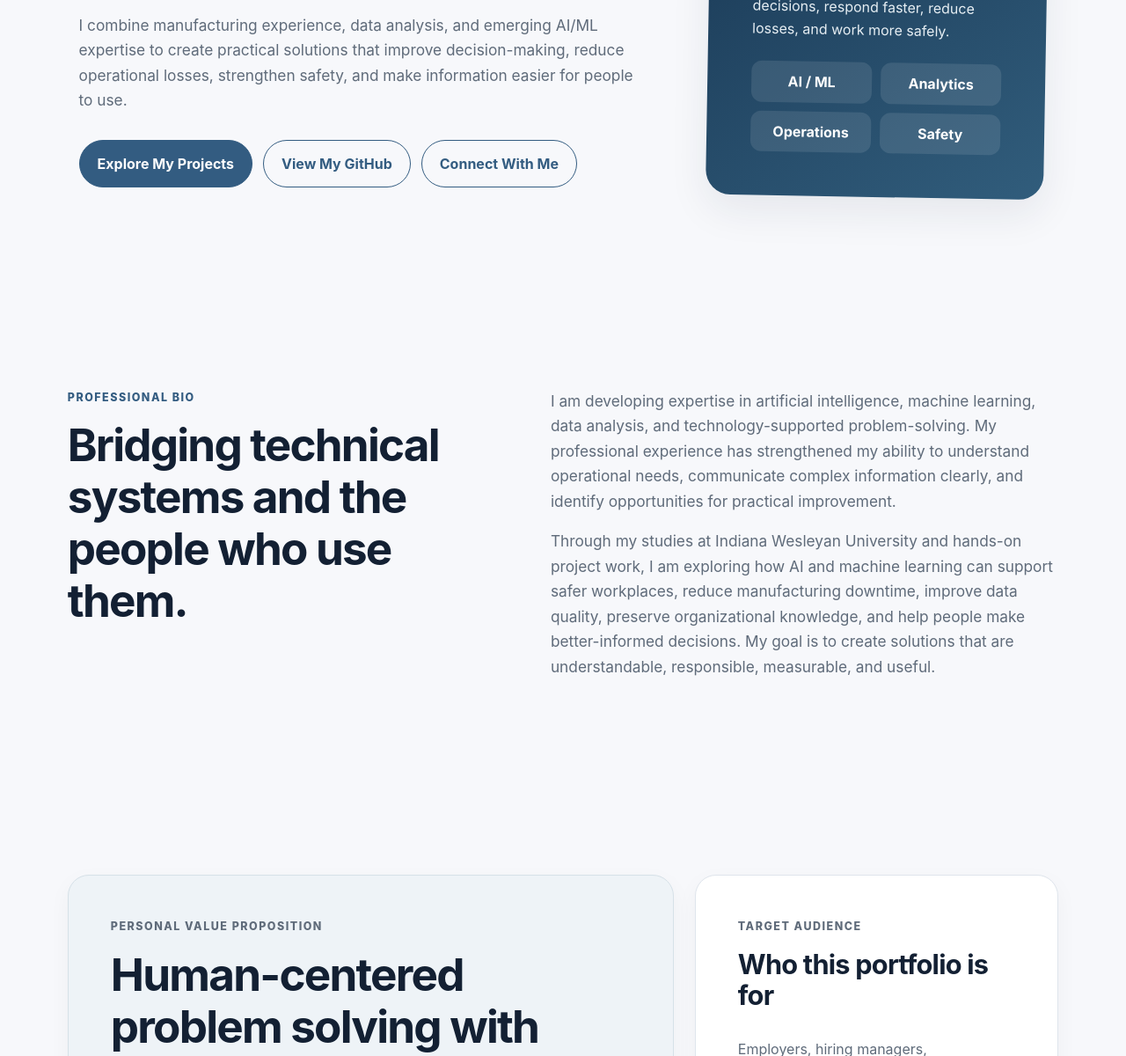
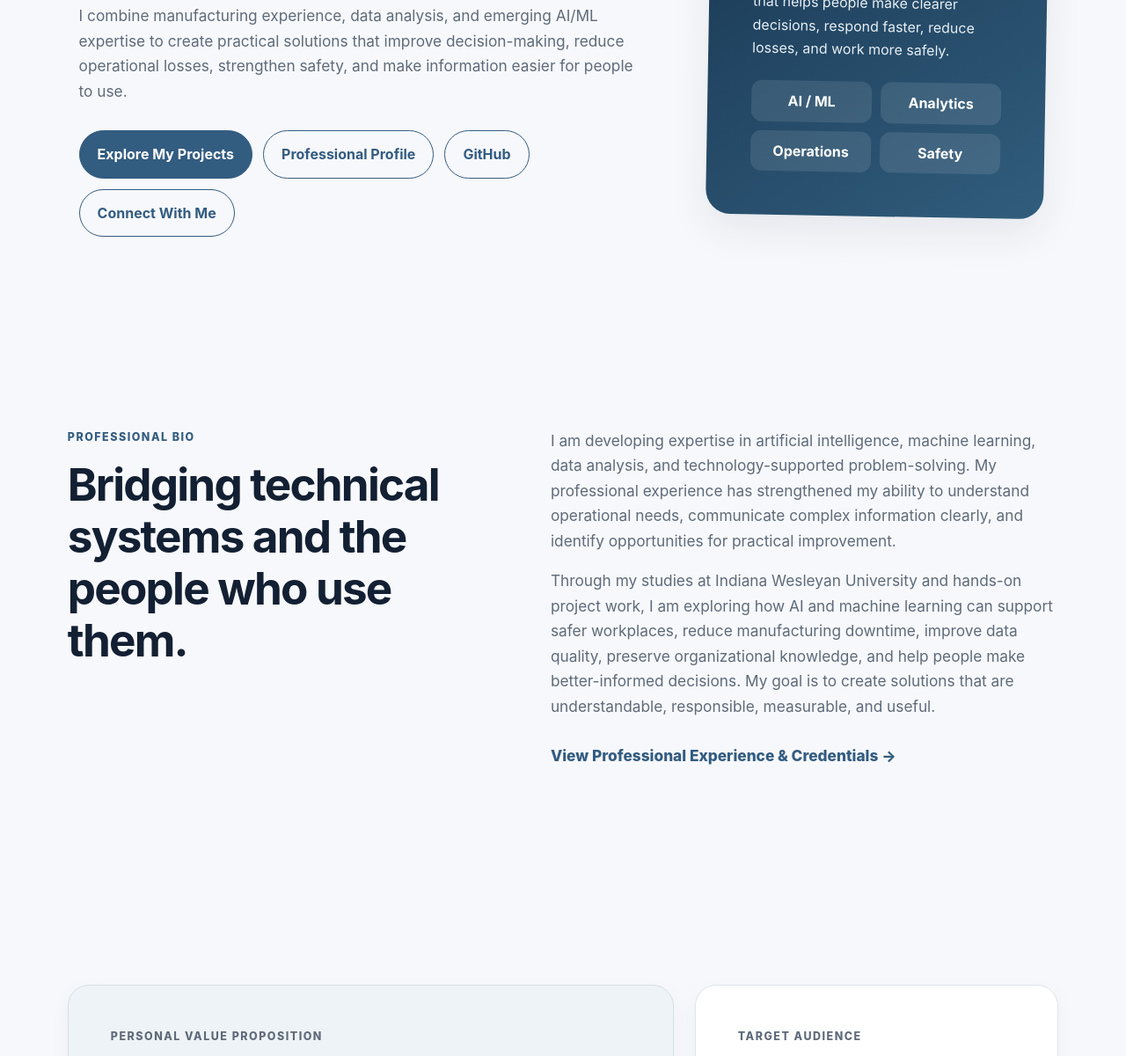
Before and after one commit to StillionsDataAnalyst/StillionsDataAnalyst, a plain HTML site: page index.html in a window 1280 px wide. Shown: the part 437-1637 px from the top of the page at 88% size. Drawn offline with Linux system fonts and the light colour scheme.

Commit message:
Add professional profile and resume calls to action

```diff
--- a/index.html
+++ b/index.html
@@ -8,10 +8,10 @@
   <link rel="stylesheet" href="styles.css" />
 </head>
 <body>
-  <header class="site-header"><a class="brand" href="#top">JS<span>.</span></a><nav aria-label="Primary navigation"><a href="#about">About</a><a href="#value">Value</a><a href="#skills">AI/ML Skills</a><a href="#projects">Projects</a><a href="#contact">Contact</a></nav></header>
+  <header class="site-header"><a class="brand" href="#top">JS<span>.</span></a><nav aria-label="Primary navigation"><a href="#about">About</a><a href="professional-profile.html">Professional Profile</a><a href="#skills">AI/ML Skills</a><a href="#projects">Projects</a><a href="#contact">Contact</a></nav></header>
   <main id="top">
-    <section class="hero"><div class="hero-copy"><p class="eyebrow">MANUFACTURING • DATA • AI • HUMAN-CENTERED LEADERSHIP</p><h1>Jessica Stillions</h1><p class="hero-lead">Turning manufacturing problems into practical data and AI solutions.</p><p class="hero-text">I combine manufacturing experience, data analysis, and emerging AI/ML expertise to create practical solutions that improve decision-making, reduce operational losses, strengthen safety, and make information easier for people to use.</p><div class="hero-actions"><a class="button primary" href="#projects">Explore My Projects</a><a class="button secondary" href="https://github.com/StillionsDataAnalyst" target="_blank" rel="noopener">View My GitHub</a><a class="button secondary" href="#contact">Connect With Me</a></div></div><div class="hero-card"><p class="card-kicker">What I bring</p><h2>Manufacturing + Data + AI</h2><p>I focus on responsible technology that helps people make clearer decisions, respond faster, reduce losses, and work more safely.</p><div class="mini-grid"><span>AI / ML</span><span>Analytics</span><span>Operations</span><span>Safety</span></div></div></section>
-    <section id="about" class="section split-section"><div><p class="section-label">Professional Bio</p><h2>Bridging technical systems and the people who use them.</h2></div><div class="prose"><p>I am developing expertise in artificial intelligence, machine learning, data analysis, and technology-supported problem-solving. My professional experience has strengthened my ability to understand operational needs, communicate complex information clearly, and identify opportunities for practical improvement.</p><p>Through my studies at Indiana Wesleyan University and hands-on project work, I am exploring how AI and machine learning can support safer workplaces, reduce manufacturing downtime, improve data quality, preserve organizational knowledge, and help people make better-informed decisions. My goal is to create solutions that are understandable, responsible, measurable, and useful.</p></div></section>
+    <section class="hero"><div class="hero-copy"><p class="eyebrow">MANUFACTURING • DATA • AI • HUMAN-CENTERED LEADERSHIP</p><h1>Jessica Stillions</h1><p class="hero-lead">Turning manufacturing problems into practical data and AI solutions.</p><p class="hero-text">I combine manufacturing experience, data analysis, and emerging AI/ML expertise to create practical solutions that improve decision-making, reduce operational losses, strengthen safety, and make information easier for people to use.</p><div class="hero-actions"><a class="button primary" href="#projects">Explore My Projects</a><a class="button secondary" href="professional-profile.html">Professional Profile</a><a class="button secondary" href="https://github.com/StillionsDataAnalyst" target="_blank" rel="noopener">GitHub</a><a class="button secondary" href="#contact">Connect With Me</a></div></div><div class="hero-card"><p class="card-kicker">What I bring</p><h2>Manufacturing + Data + AI</h2><p>I focus on responsible technology that helps people make clearer decisions, respond faster, reduce losses, and work more safely.</p><div class="mini-grid"><span>AI / ML</span><span>Analytics</span><span>Operations</span><span>Safety</span></div></div></section>
+    <section id="about" class="section split-section"><div><p class="section-label">Professional Bio</p><h2>Bridging technical systems and the people who use them.</h2></div><div class="prose"><p>I am developing expertise in artificial intelligence, machine learning, data analysis, and technology-supported problem-solving. My professional experience has strengthened my ability to understand operational needs, communicate complex information clearly, and identify opportunities for practical improvement.</p><p>Through my studies at Indiana Wesleyan University and hands-on project work, I am exploring how AI and machine learning can support safer workplaces, reduce manufacturing downtime, improve data quality, preserve organizational knowledge, and help people make better-informed decisions. My goal is to create solutions that are understandable, responsible, measurable, and useful.</p><p><a class="project-link" href="professional-profile.html">View Professional Experience & Credentials →</a></p></div></section>
     <section id="value" class="section value-grid"><article class="info-card featured"><p class="section-label">Personal Value Proposition</p><h2>Human-centered problem solving with applied data and emerging AI expertise.</h2><p>I connect operational experience with data, AI, and continuous improvement. My value is not only identifying a technical solution, but understanding the people, process, data quality, safety requirements, and business measures needed for that solution to be useful.</p></article><article class="info-card"><p class="section-label">Target Audience</p><h3>Who this portfolio is for</h3><p>Employers, hiring managers, manufacturing leaders, technology professionals, educators, and collaborators interested in practical applications of AI, machine learning, and data analysis.</p></article></section>
     <section id="skills" class="section skills-section"><div class="section-heading"><p class="section-label">AI & Machine Learning Capabilities</p><h2>Building technical skills around real operational problems</h2></div><div class="skill-list"><span>Artificial Intelligence</span><span>Machine Learning</span><span>Python</span><span>scikit-learn</span><span>FastAPI</span><span>Data Analysis</span><span>Data Visualization</span><span>Predictive Analytics</span><span>Model Evaluation</span><span>Data Preprocessing</span><span>Responsible AI</span><span>Manufacturing Analytics</span><span>OEE / JPH / Downtime</span></div></section>
     <section id="projects" class="section projects-section"><div class="section-heading"><p class="section-label">Portfolio Artifacts</p><h2>Projects that connect AI to measurable real-world needs</h2><p>Projects include working prototypes, machine-learning demonstrations, interactive analytics, and human-centered system designs.</p></div>
@@ -23,8 +23,8 @@
       <article class="project-card bonus"><div class="project-topline"><span class="artifact-number">Bonus Artifact</span><span class="status">Concept Development</span></div><h3>Topic-Based Bible Verse Chatbot</h3><p class="project-intro">A conversational knowledge-retrieval concept for finding relevant Bible passages with source information and contextual reading guidance.</p><a class="project-link" href="artifact-5-bible-verse-chatbot.html">View Artifact Page →</a></article>
     </section>
     <section class="section growth-note"><p class="section-label">Project Walkthroughs</p><h2>Short video demonstrations are the next portfolio enhancement.</h2><p>I am adding brief project walkthroughs that explain the problem, demonstrate the artifact, describe the technical approach, and summarize results and lessons learned.</p></section>
-    <section class="section growth-note"><p class="section-label">Let's Connect</p><h2>Interested in practical AI, data, or manufacturing improvement?</h2><p>I am interested in opportunities where I can apply data analytics, artificial intelligence, machine learning, and continuous improvement to real operational challenges.</p><div class="hero-actions"><a class="button primary" href="mailto:jessica.stillions@myemail.indwes.edu">Contact Me</a><a class="button secondary" href="https://www.linkedin.com/in/jessicastillions009/" target="_blank" rel="noopener">LinkedIn</a><a class="button secondary" href="https://github.com/StillionsDataAnalyst" target="_blank" rel="noopener">GitHub</a></div></section>
+    <section class="section growth-note"><p class="section-label">Let's Connect</p><h2>Interested in practical AI, data, or manufacturing improvement?</h2><p>I am interested in opportunities where I can apply data analytics, artificial intelligence, machine learning, and continuous improvement to real operational challenges.</p><div class="hero-actions"><a class="button primary" href="mailto:jessica.stillions@myemail.indwes.edu">Contact Me</a><a class="button secondary" href="professional-profile.html">Professional Profile</a><a class="button secondary" href="https://www.linkedin.com/in/jessicastillions009/" target="_blank" rel="noopener">LinkedIn</a><a class="button secondary" href="https://github.com/StillionsDataAnalyst" target="_blank" rel="noopener">GitHub</a></div></section>
   </main>
-  <footer id="contact"><div><p class="footer-name">Jessica Stillions</p><p>AI & Machine Learning Portfolio</p></div><div class="footer-links"><a href="https://www.linkedin.com/in/jessicastillions009/" target="_blank" rel="noopener">LinkedIn</a><a href="https://github.com/StillionsDataAnalyst" target="_blank" rel="noopener">GitHub</a><a href="mailto:jessica.stillions@myemail.indwes.edu">Email</a></div></footer>
+  <footer id="contact"><div><p class="footer-name">Jessica Stillions</p><p>Manufacturing • Data Analytics • Applied AI & Machine Learning</p></div><div class="footer-links"><a href="professional-profile.html">Professional Profile</a><a href="https://www.linkedin.com/in/jessicastillions009/" target="_blank" rel="noopener">LinkedIn</a><a href="https://github.com/StillionsDataAnalyst" target="_blank" rel="noopener">GitHub</a><a href="mailto:jessica.stillions@myemail.indwes.edu">Email</a></div></footer>
 </body>
 </html>
```
